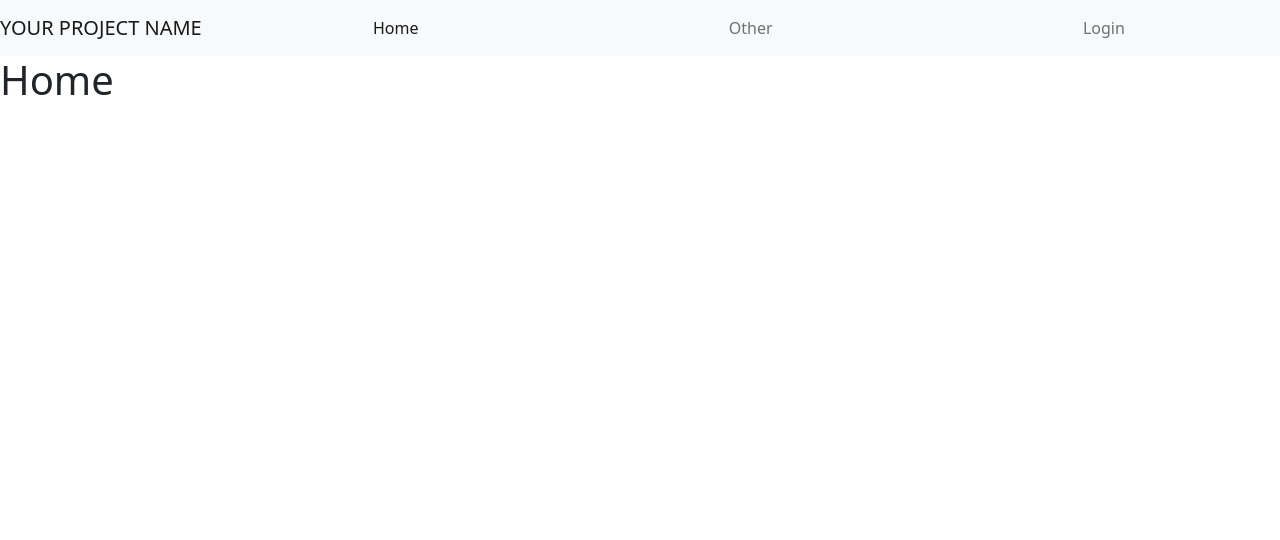
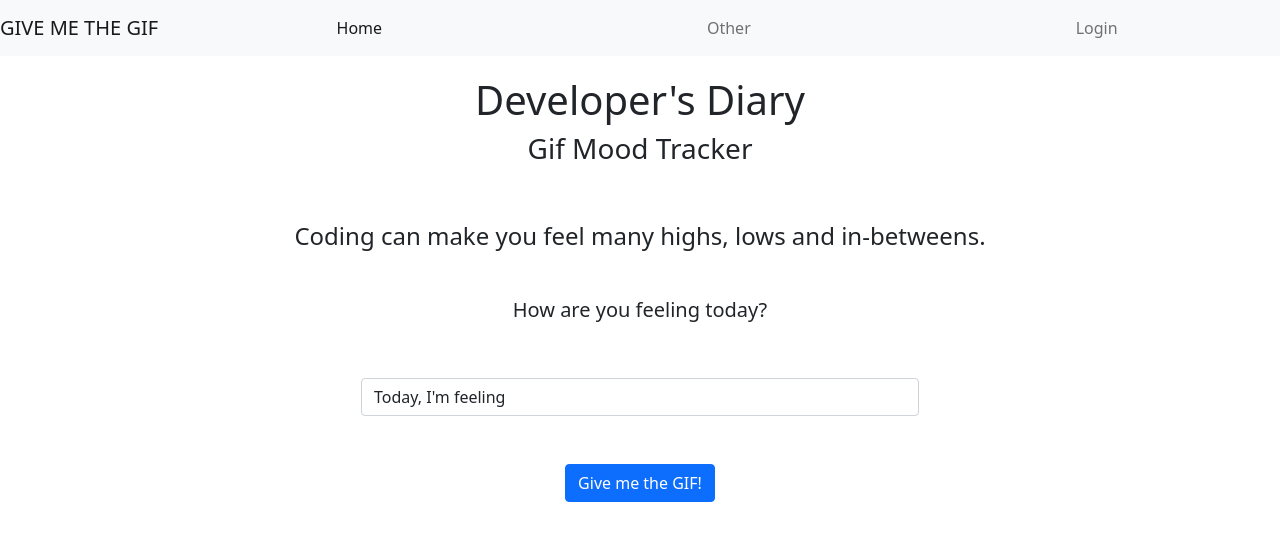
Before and after one commit to leahcarlin/first-frontend, a React (Create React App) app: page / in a window 1280 px wide. Shown: the top 540 px of the page. Built offline with nearby package versions, Linux system fonts and the light colour scheme; no server answers.

Commit message:
Homepage shows input form and button

```diff
--- a/src/App.js
+++ b/src/App.js
@@ -11,13 +11,7 @@ import Login from "./pages/Login";
 import { useDispatch, useSelector } from "react-redux";
 import { selectAppLoading } from "./store/appState/selectors";
 import { getUserWithStoredToken } from "./store/user/actions";
-import { Jumbotron } from "react-bootstrap";
-
-const Home = () => (
-  <Jumbotron>
-    <h1>Home</h1>
-  </Jumbotron>
-);
+import Homepage from "./pages/Homepage.js";
 
 function App() {
   const dispatch = useDispatch();
@@ -33,7 +27,7 @@ function App() {
       <MessageBox />
       {isLoading ? <Loading /> : null}
       <Switch>
-        <Route exact path="/" component={Home} />
+        <Route exact path="/" component={Homepage} />
         <Route path="/signup" component={SignUp} />
         <Route path="/login" component={Login} />
       </Switch>
--- a/src/components/Navigation/index.js
+++ b/src/components/Navigation/index.js
@@ -16,7 +16,7 @@ export default function Navigation() {
   return (
     <Navbar bg="light" expand="lg">
       <Navbar.Brand as={NavLink} to="/">
-        YOUR PROJECT NAME
+        GIVE ME THE GIF
       </Navbar.Brand>
       <Navbar.Toggle aria-controls="basic-navbar-nav" />
       <Navbar.Collapse id="basic-navbar-nav">
--- a/src/pages/Homepage.js/index.js
+++ b/src/pages/Homepage.js/index.js
@@ -1,9 +1,42 @@
-import React from "react";
+import React, { useState } from "react";
+import { Container, Form, Col, Button } from "react-bootstrap";
 
 export default function Homepage() {
+  const [content, setContent] = useState("Today, I'm feeling ");
   return (
-    <div>
-      <h1>Homepage</h1>
-    </div>
+    <Container
+      style={{
+        display: "flex",
+        flexDirection: "column",
+        alignContent: "center",
+        justifyContent: "center",
+        textAlign: "center",
+        marginTop: "20px",
+      }}
+    >
+      <h1>Developer's Diary</h1>
+      <h3>Gif Mood Tracker</h3>
+      <h4 className="mt-5 mb-5">
+        Coding can make you feel many highs, lows and in-betweens.
+      </h4>
+      <b>
+        <h5>How are you feeling today?</h5>
+      </b>
+      <Form as={Col} md={{ span: 6, offset: 3 }} className="mt-5">
+        <Form.Group controlId="formBasicContent">
+          <Form.Control
+            value={content}
+            onChange={(event) => setContent(event.target.value)}
+            type="input"
+            required
+          />
+        </Form.Group>
+        <Form.Group className="mt-5">
+          <Button variant="primary" type="submit">
+            Give me the GIF!
+          </Button>
+        </Form.Group>
+      </Form>
+    </Container>
   );
 }
```
